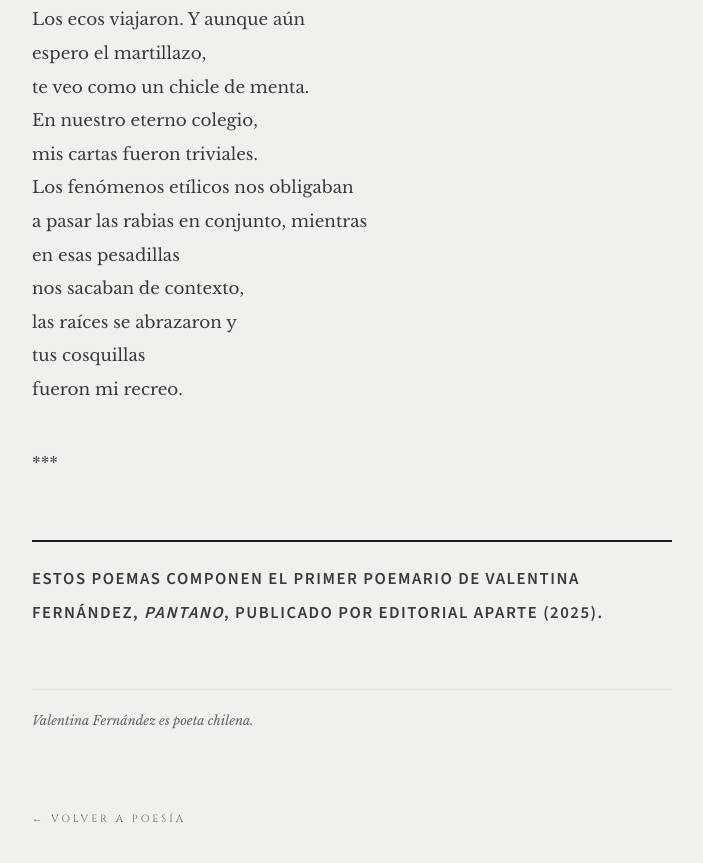
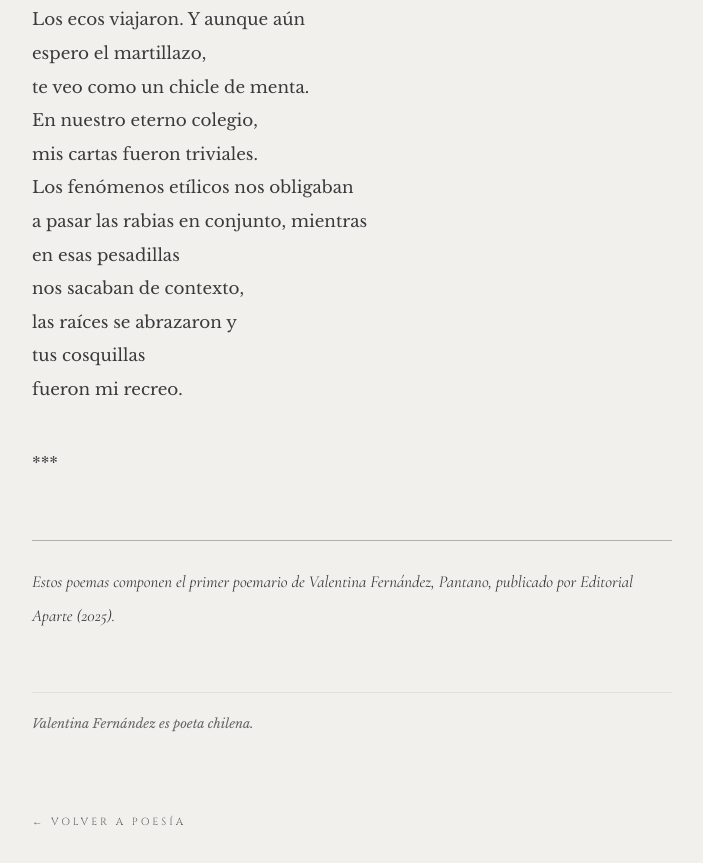
Before and after one commit to ferdinandda/Bornamez, a website built with Vite: page poesia/tres-poemas-de-pantano.html in a window 1280 px wide. Shown: the part 4392-5255 px from the top of the page, without its empty margins (288-991 px from the left). Built offline with nearby package versions, Linux system fonts and the light colour scheme; a web font is replaced by a local one.

Commit message:
feat: ajustar nota al pie sin mayúsculas, fuente más legible

```diff
--- a/public/articulo.css
+++ b/public/articulo.css
@@ -480,15 +480,13 @@ html, body {
 }
 
 .poema-nota {
-  font-family: 'Source Sans 3', sans-serif;
-  font-size: 0.78rem;
-  font-weight: 600;
-  letter-spacing: 1.5px;
-  text-transform: uppercase;
-  color: #1a1a1b;
+  font-family: 'Cormorant Garamond', serif;
+  font-size: 1.15rem;
+  font-style: italic;
+  color: rgba(26,26,27,0.85);
   margin-top: 60px;
-  border-top: 2px solid #1a1a1b;
-  padding-top: 20px;
+  border-top: 1px solid rgba(26,26,27,0.3);
+  padding-top: 24px;
   line-height: 1.8;
 }
 
```
